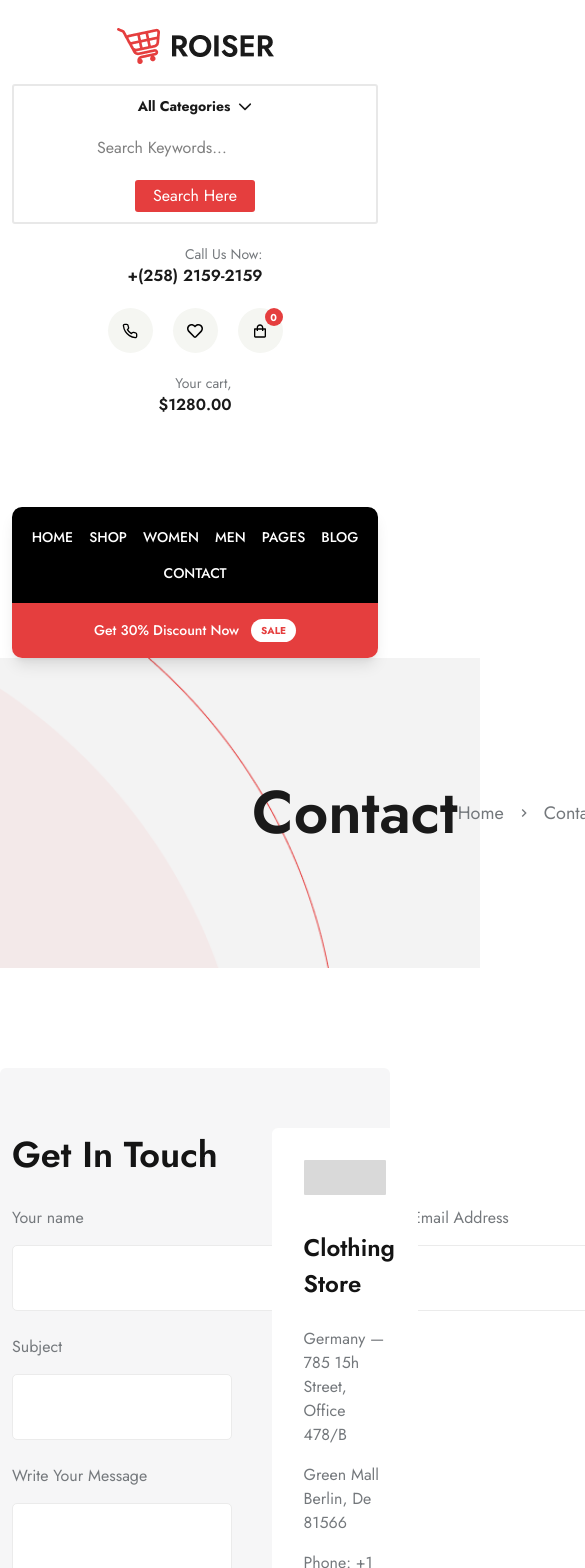
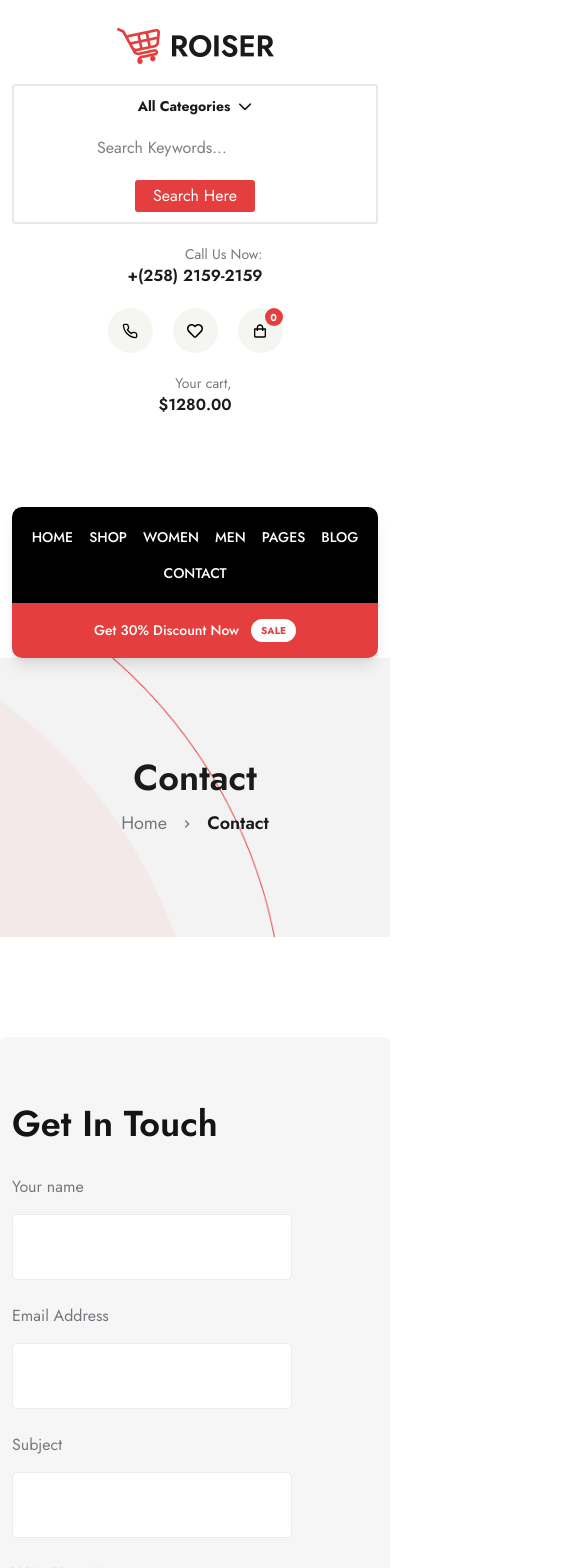
Before and after one commit to Sijan666/roiserTeam, a React (Vite) app: page /contact in a window 390 px wide. Shown: the top 1568 px of the page, 585 px wide, since content can reach past the window. Built offline with nearby package versions, Linux system fonts and the light colour scheme; a web font is replaced by a local one.

Commit message:
responsive contact page

```diff
--- a/src/components/pages/Contact.jsx
+++ b/src/components/pages/Contact.jsx
@@ -1,65 +1,103 @@
-import { Link } from "react-router-dom"
-import Container from "../Container"
-import Flex from "../Flex"
-import { MdKeyboardArrowRight } from "react-icons/md"
-import Images from "../Images"
-import ashBg from '../../assets/ashBg.png'
-import contactMap from '../../assets/contactMap.png'
-
+import { Link } from "react-router-dom";
+import Container from "../Container";
+import Flex from "../Flex";
+import { MdKeyboardArrowRight } from "react-icons/md";
+import Images from "../Images";
+import ashBg from "../../assets/ashBg.png";
+import contactMap from "../../assets/contactMap.png";
 
 const Contact = () => {
   return (
     <>
-        <div className="py-[110px] px-60 bg-[url('/src/assets/loginBg.png')] bg-cover bg-center bg-no-repeat">
+      <div className="bg-[url('/src/assets/loginBg.png')] bg-cover bg-center bg-no-repeat lg:py-[150px] py-25">
         <Container>
-            <Flex className={'justify-between'}>
-                <h3 className='text-[#1A1A1A] text-[60px] font-semibold'>Contact</h3>
+          <Flex className={"justify-between flex-col lg:flex-row gap-y-3"}>
+            <h3 className="text-[#1A1A1A] lg:text-6xl text-4xl font-semibold">
+              Contact
+            </h3>
             <div className="flex gap-x-3 items-center">
-                    <p className='text-[#74787C] text-[18px] hover:text-[#1A1A1A] hover:font-semibold duration-300'>
-                        <Link to={'/'}>
-                            Home
-                        </Link>
+              <p className="text-[#74787C] text-[18px] hover:text-[#1A1A1A] hover:font-semibold duration-300">
+                <Link to={"/"}>Home</Link>
               </p>
-                    <MdKeyboardArrowRight  className='text-[#74787C]'/>
-                    <p className='text-[#74787C] text-[18px] hover:text-[#1A1A1A] hover:font-semibold duration-300'>Contact</p>
+              <MdKeyboardArrowRight className="text-[#74787C]" />
+              <p className="text-[18px] text-[#1A1A1A] font-semibold duration-300">
+                Contact
+              </p>
             </div>
           </Flex>
         </Container>
       </div>
       <div className="py-25">
-            <Container className={'bg-[#F6F6F7] p-[60px] rounded-md'}>
-                <Flex className={'items-start gap-x-10'}>
-                    <div className="left w-[60%]">
-                        <h3 className="text-[#141414] text-[36px] font-semibold">Get In Touch</h3>
+        <Container className={"bg-[#F6F6F7] p-[60px] rounded-md"}>
+          <Flex
+            className={
+              "items-start gap-x-10 justify-center flex-col lg:flex-row"
+            }
+          >
+            <div className="left lg:w-[55%]">
+              <h3 className="text-[#141414] text-[36px] font-semibold">
+                Get In Touch
+              </h3>
               <div className="my-6">
-                            <div className="flex items-center justify-between gap-x-5">
+                <div className="flex items-center justify-between gap-x-5 flex-col lg:flex-row">
                   <div className="">
-                                    <p className='text-[#74787C] text-base pb-[15px] '>Your name</p>
-                                    <input type="text" className='p-5 bg-white border border-[#EBEBEB] rounded-[5px] outline-none w-[380px]'/>
+                    <p className="text-[#74787C] text-base pb-[15px] ">
+                      Your name
+                    </p>
+                    <input
+                      type="text"
+                      className="p-5 bg-white border border-[#EBEBEB] rounded-[5px] outline-none w-70 lg:w-[380px]"
+                    />
                   </div>
-                                <div className="">
-                                    <p className='text-[#74787C] text-base pb-[15px] '>Email Address</p>
-                                    <input type="email" className='p-5 bg-white border border-[#EBEBEB] rounded-[5px] outline-none w-[380px]'/>
+                  <div className="pt-6 lg:pt-0">
+                    <p className="text-[#74787C] text-base pb-[15px] ">
+                      Email Address
+                    </p>
+                    <input
+                      type="email"
+                      className="p-5 bg-white border border-[#EBEBEB] rounded-[5px] outline-none w-70 lg:w-[380px]"
+                    />
                   </div>
                 </div>
-                            <p className='text-[#74787C] text-base pt-6 pb-[15px] '>Subject</p>
-                            <input type="text" className='w-full p-5 bg-white border border-[#EBEBEB] rounded-[5px] outline-none'/>
-                            <p className='text-[#74787C] text-base pt-6 pb-[15px] '>Write Your Message</p>
+                <p className="text-[#74787C] text-base pt-6 pb-[15px] ">
+                  Subject
+                </p>
+                <input
+                  type="text"
+                  className="w-full p-5 bg-white border border-[#EBEBEB] rounded-[5px] outline-none"
+                />
+                <p className="text-[#74787C] text-base pt-6 pb-[15px] ">
+                  Write Your Message
+                </p>
                 {/* <input type="number" className='w-full p-5 bg-white border border-[#EBEBEB] rounded-[5px] outline-none'/> */}
-                            <textarea name="" rows={'5'} cols={'5'} className="w-full p-5 bg-white border border-[#EBEBEB] rounded-[5px] outline-none" id=""></textarea>
-                            <button className='bg-[#E53E3E] text-white py-3.5 px-8 rounded-[5px] cursor-pointer mt-[30px]'>
-                                <p className='text-base font-semibold'>Send Message</p>
+                <textarea
+                  name=""
+                  rows={"5"}
+                  cols={"5"}
+                  className="w-full p-5 bg-white border border-[#EBEBEB] rounded-[5px] outline-none"
+                  id=""
+                ></textarea>
+                <button className="bg-[#E53E3E] text-white py-3.5 px-8 rounded-[5px] cursor-pointer mt-[30px]">
+                  <p className="text-base font-semibold">Send Message</p>
                 </button>
               </div>
             </div>
-                    <div className="right w-[40%] bg-white p-8 rounded-md">
-                        <Images imgSrc={ashBg} className={'mx-auto mb-[35px] w-full'}/>
-                        <h3 className="text-[#141414] font-semibold text-[24px] pb-[25px]">Clothing Store</h3>
-                        <p className="text-[#74787C] pb-4">Germany — 785 15h Street, Office 478/B</p>
+            <div className="right lg:w-[35%] bg-white p-8 rounded-md">
+              <Images imgSrc={ashBg} className={"mx-auto mb-[35px] w-full"} />
+              <h3 className="text-[#141414] font-semibold text-[24px] pb-[25px]">
+                Clothing Store
+              </h3>
+              <p className="text-[#74787C] pb-4">
+                Germany — 785 15h Street, Office 478/B
+              </p>
               <p className="text-[#74787C] pb-4">Green Mall Berlin, De 81566</p>
               <p className="text-[#74787C] pb-4">Phone: +1 1234 567 88</p>
-                        <p className="text-[#74787C] pb-8 border-b border-[#E1E1E1]">Email: contact@example.com</p>
-                        <h3 className="text-[#141414] font-semibold text-[24px] pt-[25px] pb-[25px]">Opening Hours</h3>
+              <p className="text-[#74787C] pb-8 border-b border-[#E1E1E1]">
+                Email: contact@example.com
+              </p>
+              <h3 className="text-[#141414] font-semibold text-[24px] pt-[25px] pb-[25px]">
+                Opening Hours
+              </h3>
               <p className="text-[#74787C] pb-4">Monday - Friday : 9am - 5pm</p>
               <p className="text-[#74787C]">Weekend Closed</p>
             </div>
@@ -67,12 +105,12 @@ const Contact = () => {
         </Container>
         <Container>
           <div className="mt-20">
-                    <Images imgSrc={contactMap}/>
+            <Images imgSrc={contactMap} />
           </div>
         </Container>
       </div>
     </>
-    )
-}
+  );
+};
 
-export default Contact
+export default Contact;
--- a/src/components/pages/ProductsDetails.jsx
+++ b/src/components/pages/ProductsDetails.jsx
@@ -184,7 +184,7 @@ const ProductsDetails = () => {
                   +
                 </h3>
               </div>
-              <div className="py-2 lg:px-40 px-10 border border-[#141414] rounded-md">
+              <div className="py-2 lg:py-3 lg:px-40 px-10 border border-[#141414] rounded-md">
                 <h3 className="flex items-center gap-x-2">
                   Add To Cart
                   <HiOutlineShoppingBag />
```
Lines whose indentation alone changed are shown as unchanged.
